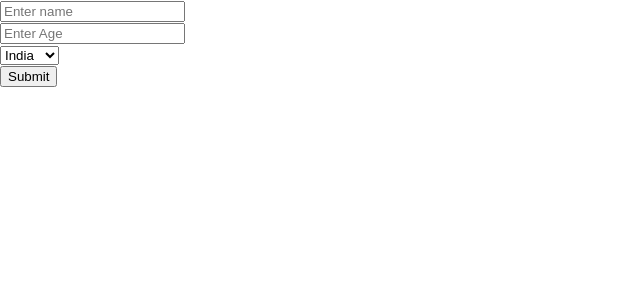
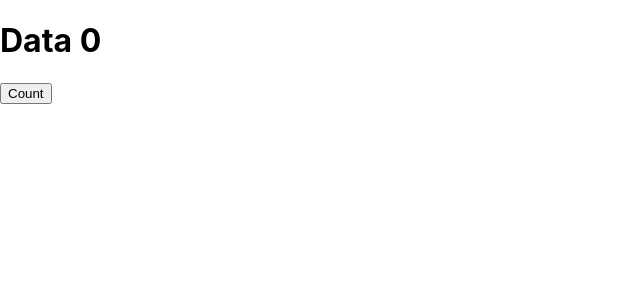
Before and after one commit to DigitallLearning/ips, a React (Create React App) app: page / in a window 1280 px wide. Shown: the top 300 px of the page, without its empty margins (0-640 px from the left). Built offline with nearby package versions, Linux system fonts and the light colour scheme.

Commit message:
lifecycle

```diff
--- a/src/App.js
+++ b/src/App.js
@@ -2,12 +2,13 @@ import Condition from "./Condition";
 import Form from "./Form";
 import Image from "./Image";
 import Input from "./Input";
+import Mount from "./Mount";
 import PropClass1 from "./PropClass1";
 import PropFun1 from "./PropFun1";
 function App() {
   return (
     <div>
- <Form></Form>
+ <Mount></Mount>
     </div>
   );
 }
--- a/src/Form.js
+++ b/src/Form.js
@@ -1,5 +1,4 @@
 import { useState } from "react"
-
 function Form()
 {
 
--- /dev/null
+++ b/src/Mount.js
@@ -0,0 +1,45 @@
+import { Component } from "react";
+class Mount extends Component
+{
+    shouldComponentUpdate()
+        {
+            if(this.state.data<5)
+            {
+                return false
+            }
+            else{
+                   return true;
+            }
+
+        }
+
+    componentDidUpdate()
+    {
+         console.log("Component Did Update")
+    }
+    componentDidMount()
+    {
+         console.log("Component Did Mount")
+    }
+    constructor()
+    {
+        super()
+        console.log("Constructor")
+         this.state=
+         {
+            data:0
+         }
+    }
+   render()
+   {
+    console.log("render")
+     return(
+        <div>
+        <h1>Data {this.state.data}</h1>
+        <button onClick={()=>this.setState({data:this.state.data+1})}>Count</button>
+        </div>
+
+     )
+   }
+}
+export default Mount
```
